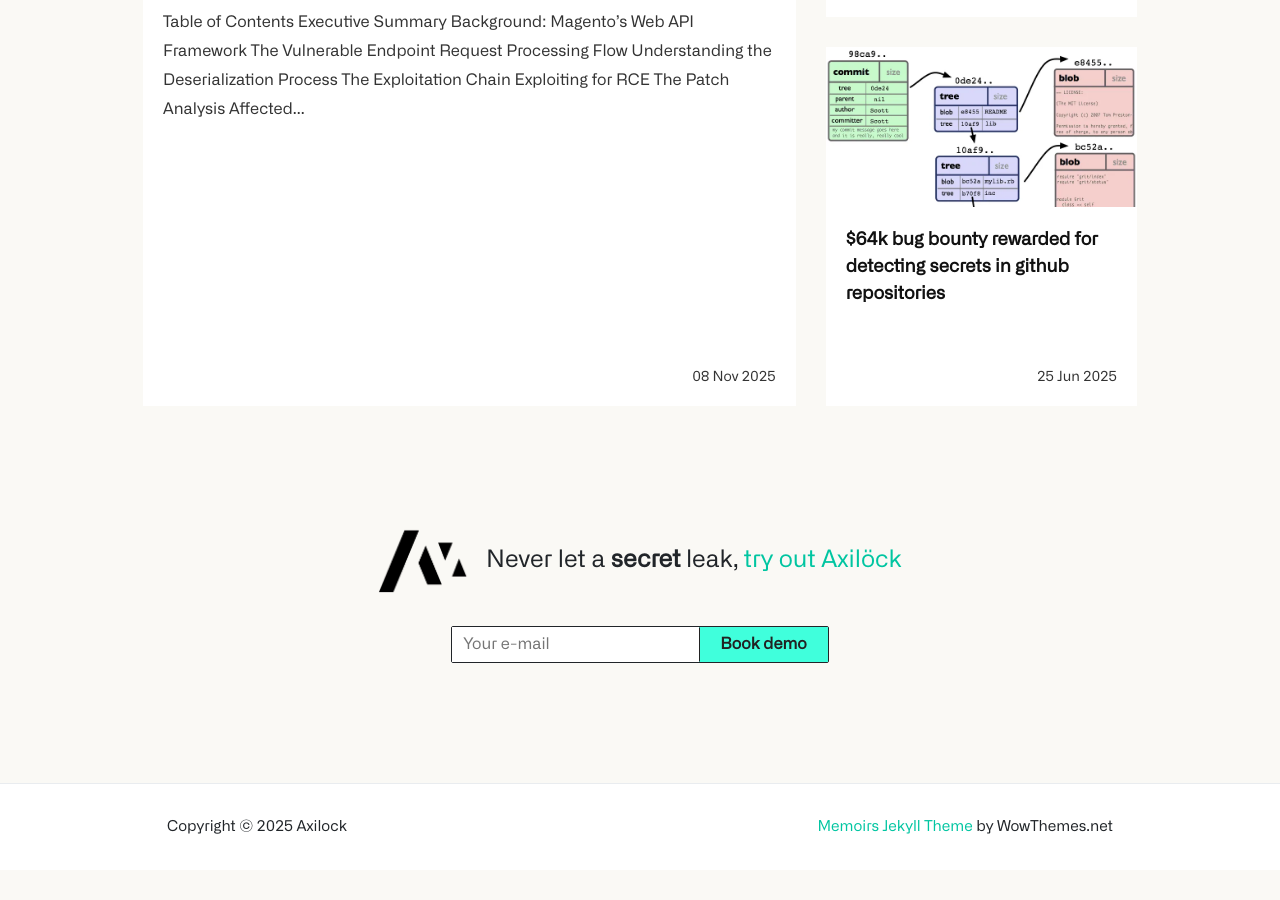
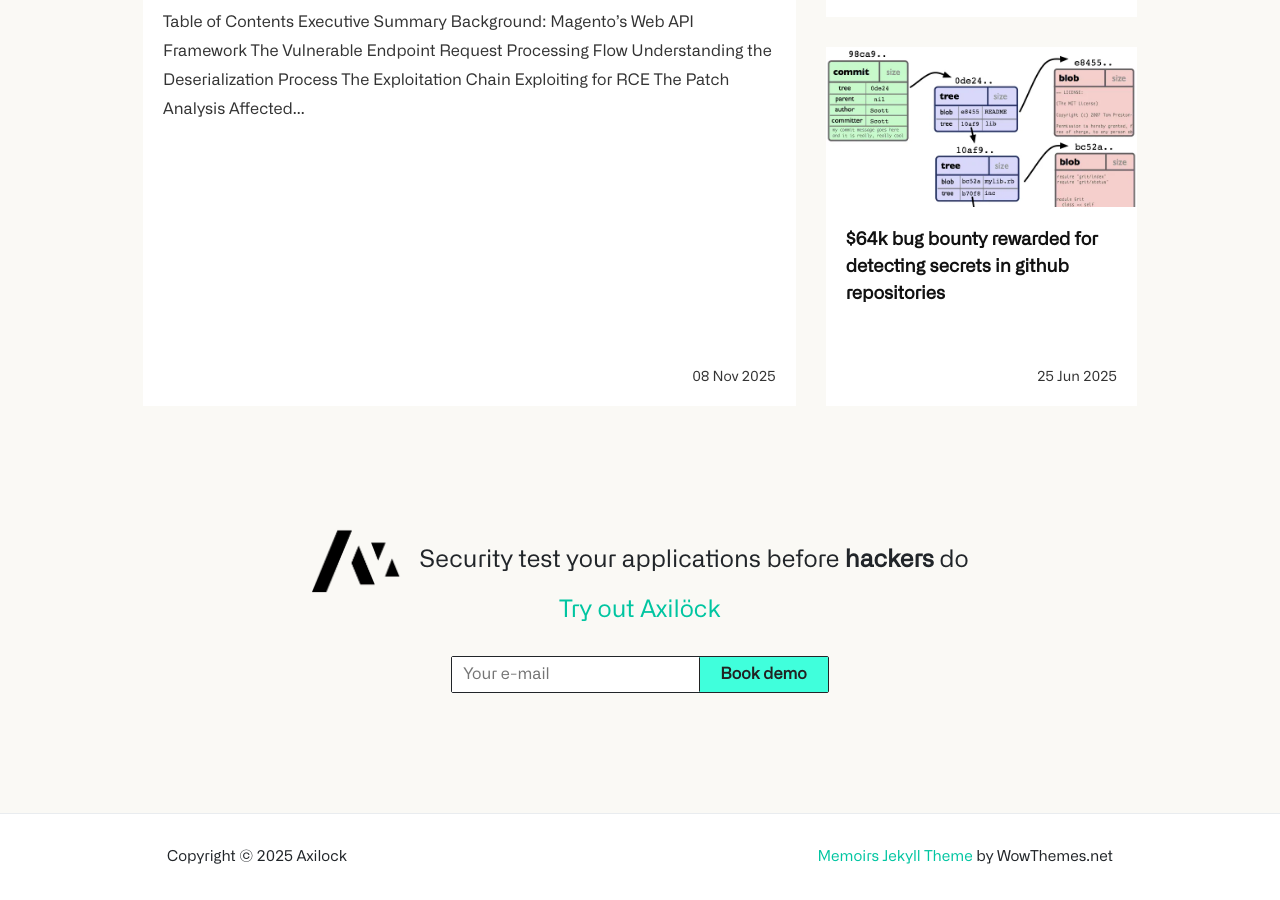
Before and after one commit to axilock/blog, a Jekyll site: the page built from index.html, in a window 1280 px wide and 900 px high, scrolled down 645 px. Built offline with Jekyll 4.4.1, drawn with Linux system fonts in a browser that asks for light colours; nearby versions of some CDN libraries; some web fonts are replaced; the list of posts is cut into pages by our own code; comment, search, counter and statistics services are not loaded; before the commit the page ends 1515 px from its top, so only the background shows below that.

```diff
--- a/_layouts/default.html
+++ b/_layouts/default.html
@@ -70,7 +70,7 @@
     <!-- Newsletter
     ================================================== -->
     <div class="newsletter text-center">
-      <span class="h4"><img src="{{ site.baseurl }}/{{ site.logo }}" class="newsletter-logo" alt="{{site.title}}"> &nbsp; Never let a <b>secret</b> leak, <a href="https://axilock.ai/#setup-steps-id">try out Axilöck</a></span>
+      <span class="h4"><img src="{{ site.baseurl }}/{{ site.logo }}" class="newsletter-logo" alt="{{site.title}}"> &nbsp; Security test your applications before <b>hackers</b> do <br/><a href="https://kage.axilock.ai">Try out Axilöck</a></span>
         <form action="{{site.book-demo}}" method="post" name="mc-embedded-subscribe-form" class="wj-contact-form validate" target="_blank" novalidate>
             <div class="mc-field-group d-inline-flex">
             <input type="email" placeholder="Your e-mail" name="email" class="required email" id="mce-EMAIL" autocomplete="on" required>
```
Also changed, not shown: README.md.
